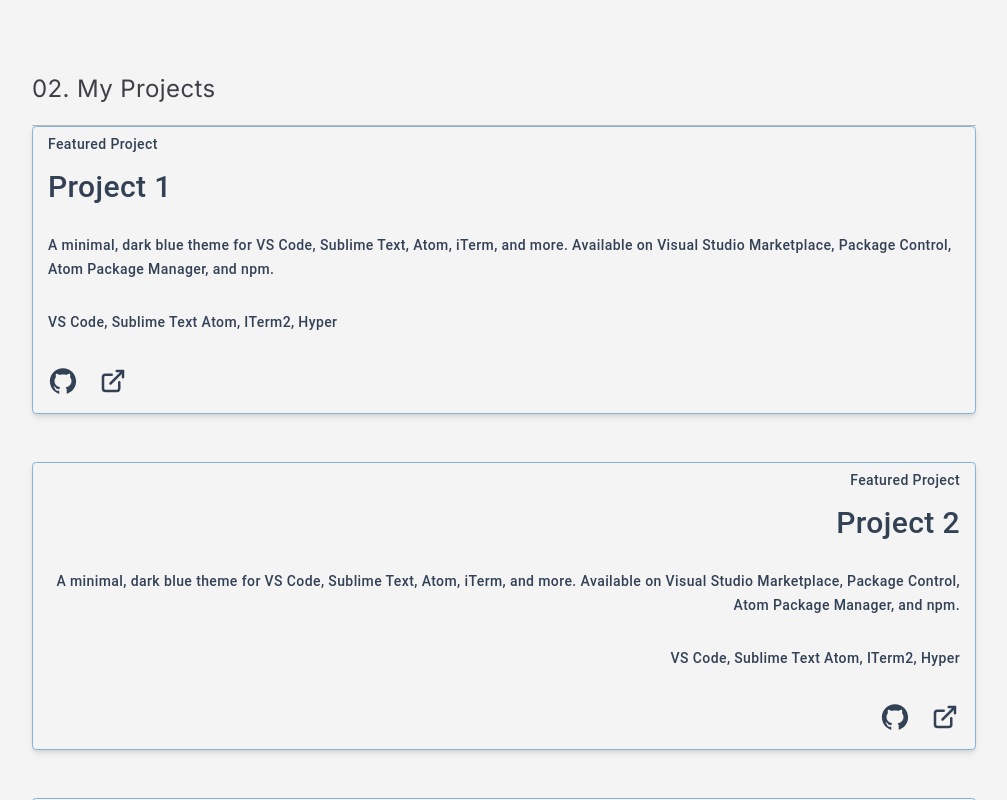
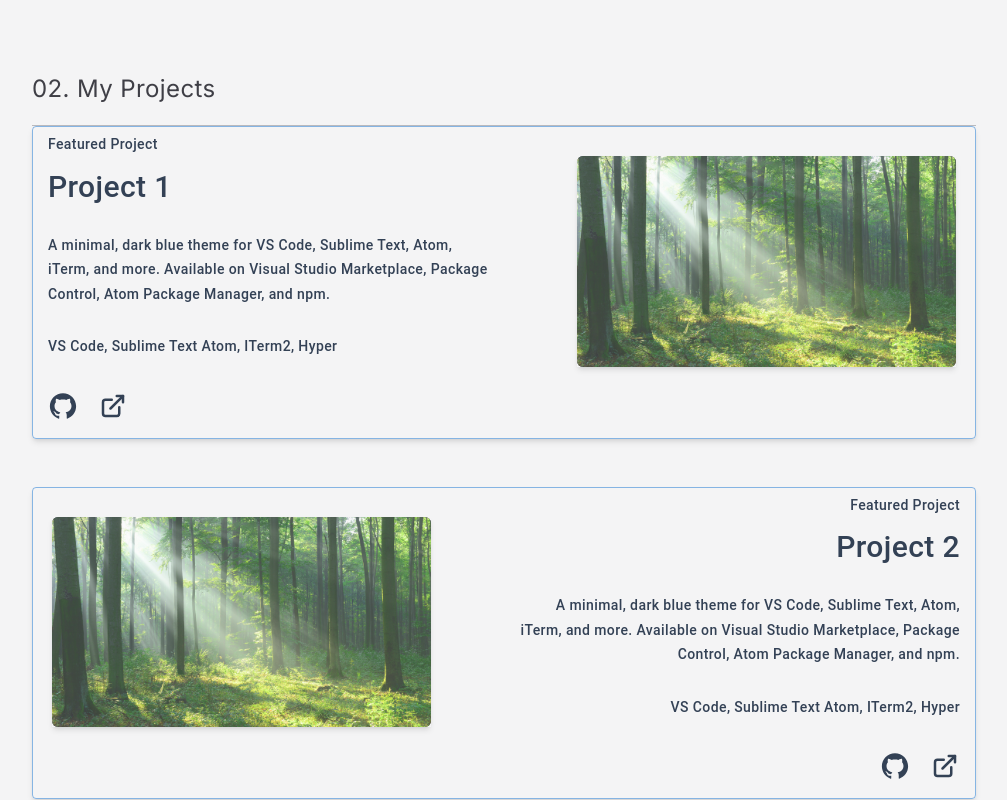
Before and after one commit to AnthonyChablov/personal-website-v2, a Next.js app: page / in a window 1280 px wide. Shown: the part 1460-2260 px from the top of the page, without its empty margins (136-1143 px from the left). Built offline with nearby package versions, Linux system fonts and the light colour scheme.

Commit message:
update project card with image

```diff
--- a/components/Sections/Projects/ProjectCard.tsx
+++ b/components/Sections/Projects/ProjectCard.tsx
@@ -2,6 +2,9 @@ import React from 'react';
 import Icons from '../../Common/Icons';
 import Button from "@mui/material/Button";
 import Link from 'next/link';
+import Image from 'next/image';
+import placeholder from '../../../assets/images/placeholder.png';
+import useWindowWidth from '../../../hooks/useWindowWidth';
 
 interface IProjectCard {
   subheader : string,
@@ -14,21 +17,38 @@ interface IProjectCard {
 }
 
 const ProjectCard = ({subheader, id, header, paragraph, madewith, github, link} : IProjectCard) => {
+
+  const windowWidth = useWindowWidth();
+
   return (
-    <div className='flex '>
+    <div className='flex'>
       <Button
         className="w-full p-6 bg-slate-200 hover:bg-slate-300 mx-auto h-fit shadow-md"
         variant='outlined'
       >
+        <div className={` w-full flex
+          ${id % 2 === 1 && 'flex-row-reverse'}`}
+        >
+          {/* Info */}
           <div className={`w-full text-slate-700 text-md capitalize
-          ${id % 2 === 0 ? 'text-left' : 'text-right'} `}
+              ${id % 2 === 0
+                  ? 'text-left mr-10'
+                  : 'text-right ml-10'
+              }
+            `}
           >
-          <p >{subheader}</p>
+            <p>{subheader}</p>
             <h1 className='text-3xl pt-3'>{header}</h1>
-          <p className='normal-case mt-7 font-regular'>{paragraph}</p>
+            <div className={` w-full flex
+              ${id % 2 === 1 && 'justify-end '} `
+            }>
+              <p className='normal-case mt-7 font-regular max-w-md'>
+                {paragraph}
+              </p>
+            </div>
             <p className='mt-7 mb-5'>{madewith}</p>
             <div className={`pt-3 pb-3 flex space-x-5
-            ${id % 2 === 1 && 'justify-end'}`
+              ${id % 2 === 1 && 'justify-end '}`
             }>
               <Link href={github} target="_blank">
                 <Icons type={'github'} size={30}/>
@@ -38,6 +58,32 @@ const ProjectCard = ({subheader, id, header, paragraph, madewith, github, link}
               </Link>
             </div>
           </div>
+          {/* image  */}
+          <div className="collapse sm:visible">
+            <div className={
+              `flex items-center mt-6 shadow-md
+              ${
+                id % 2 === 1
+                  ? 'ml-1'
+                  : 'mr-1'
+              }`}
+            >
+              <div className="rounded-md overflow-hidden hue-rotate-0 sm:h-fit
+              bg-gray-900 opacity-75 blur-xs"
+              >
+                {
+                  windowWidth > 768 &&
+                    <Image
+                    src={placeholder}
+                    alt='project image'
+                    width={710}
+                    height={700}
+                  />
+                }
+              </div>
+            </div>
+          </div>
+        </div>
       </Button>
     </div>
   )
--- a/components/Sidebar/Sidebar.tsx
+++ b/components/Sidebar/Sidebar.tsx
@@ -16,7 +16,7 @@ const linkData = [
     {icon :'twitter', link: 'https://github.com/AnthonyChablov'}
 ];
 
-/* framer motion animations */
+
 /* Framer motion animations */
 const sidebarVariants={
     hidden:{
--- a/pages/index.tsx
+++ b/pages/index.tsx
@@ -11,11 +11,9 @@ import AboutMe from "../components/Sections/AboutMe/AboutMe";
 import Education from "../components/Sections/Education/Education";
 import Projects from "../components/Sections/Projects/Projects";
 import useWindowWidth from "../hooks/useWindowWidth";
-import { useStateStore } from "../store/useStore";
 
 export default function Home() {
-  /* State */
-  const setWindowWidth = useStateStore(state => state.setWindowWidth);
+
   const windowWidth = useWindowWidth();
 
   return (
```
Also changed, not shown: assets/images/placeholder.png (added). Lines whose indentation alone changed are shown as unchanged.
